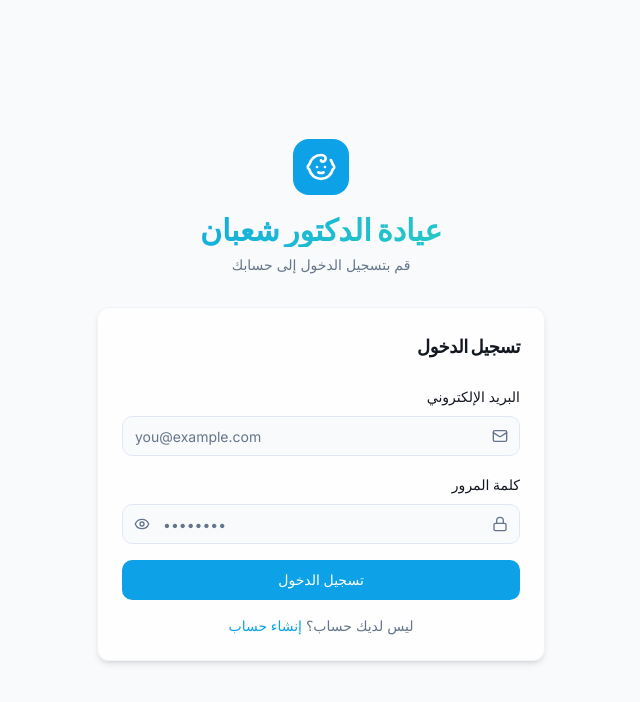
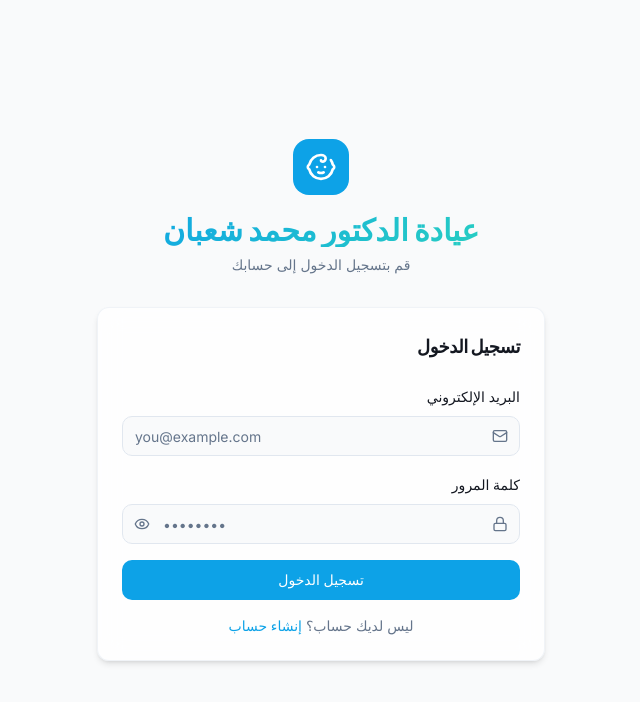
Before and after one commit to ahmedallam111312-collab/natalcare-connect, a React (Vite) app: page /login in a window 1280 px wide. Shown: the top 702 px of the page, without its empty margins (441-1081 px from the left). Built offline with nearby package versions, Linux system fonts and the light colour scheme; no server answers; the HTML template or start-up script is replaced by a standard one.

Commit message:
Update all sidebars to Dr. Shaaban Clinic

```diff
--- a/src/components/doctor/DoctorSidebar.tsx
+++ b/src/components/doctor/DoctorSidebar.tsx
@@ -39,7 +39,7 @@ export function DoctorSidebar() {
           <div className="w-9 h-9 rounded-xl bg-primary flex items-center justify-center shrink-0">
             <Baby className="w-5 h-5 text-primary-foreground" />
           </div>
-          {!collapsed && <span className="font-heading font-bold text-lg">عيادة الدكتور شعبان</span>}
+          {!collapsed && <span className="font-heading font-bold text-lg">عيادة الدكتور محمد شعبان</span>}
         </div>
         <SidebarGroup>
           <SidebarGroupLabel>القائمة الطبية</SidebarGroupLabel>
--- a/src/components/nurse/NurseSidebar.tsx
+++ b/src/components/nurse/NurseSidebar.tsx
@@ -37,7 +37,7 @@ export function NurseSidebar() {
           <div className="w-9 h-9 rounded-xl bg-secondary flex items-center justify-center shrink-0">
             <Baby className="w-5 h-5 text-secondary-foreground" />
           </div>
-          {!collapsed && <span className="font-heading font-bold text-lg">عيادة الدكتور شعبان</span>}
+          {!collapsed && <span className="font-heading font-bold text-lg">عيادة الدكتور محمد شعبان</span>}
         </div>
         <SidebarGroup>
           <SidebarGroupLabel>قائمة الرعاية</SidebarGroupLabel>
--- a/src/components/patient/PatientSidebar.tsx
+++ b/src/components/patient/PatientSidebar.tsx
@@ -40,7 +40,7 @@ export function PatientSidebar() {
           <div className="w-9 h-9 rounded-xl bg-primary flex items-center justify-center shrink-0">
             <Baby className="w-5 h-5 text-primary-foreground" />
           </div>
-          {!collapsed && <span className="font-heading font-bold text-lg">عيادة الدكتور شعبان</span>}
+          {!collapsed && <span className="font-heading font-bold text-lg">عيادة الدكتور محمد شعبان</span>}
         </div>
         <SidebarGroup>
           <SidebarGroupLabel>القائمة الرئيسية</SidebarGroupLabel>
--- a/src/pages/auth/LoginPage.tsx
+++ b/src/pages/auth/LoginPage.tsx
@@ -45,7 +45,7 @@ export default function LoginPage() {
           <div className="w-14 h-14 rounded-2xl bg-primary flex items-center justify-center mx-auto mb-4">
             <Baby className="w-8 h-8 text-primary-foreground" />
           </div>
-          <h1 className="text-3xl font-heading font-bold gradient-text">عيادة الدكتور شعبان</h1>
+          <h1 className="text-3xl font-heading font-bold gradient-text">عيادة الدكتور محمد شعبان</h1>
           <p className="text-muted-foreground text-sm mt-2">قم بتسجيل الدخول إلى حسابك</p>
         </div>
 
--- a/src/pages/auth/RegisterPage.tsx
+++ b/src/pages/auth/RegisterPage.tsx
@@ -50,7 +50,7 @@ export default function RegisterPage() {
             <Baby className="w-8 h-8 text-primary-foreground" />
           </div>
           <h1 className="text-3xl font-heading font-bold">إنشاء حساب</h1>
-          <p className="text-muted-foreground text-sm mt-2">انضمي إلى منصة عيادة الدكتور شعبان</p>
+          <p className="text-muted-foreground text-sm mt-2">انضمي إلى منصة عيادة الدكتور محمد شعبان</p>
         </div>
 
         <Card className="glass-card">
```
